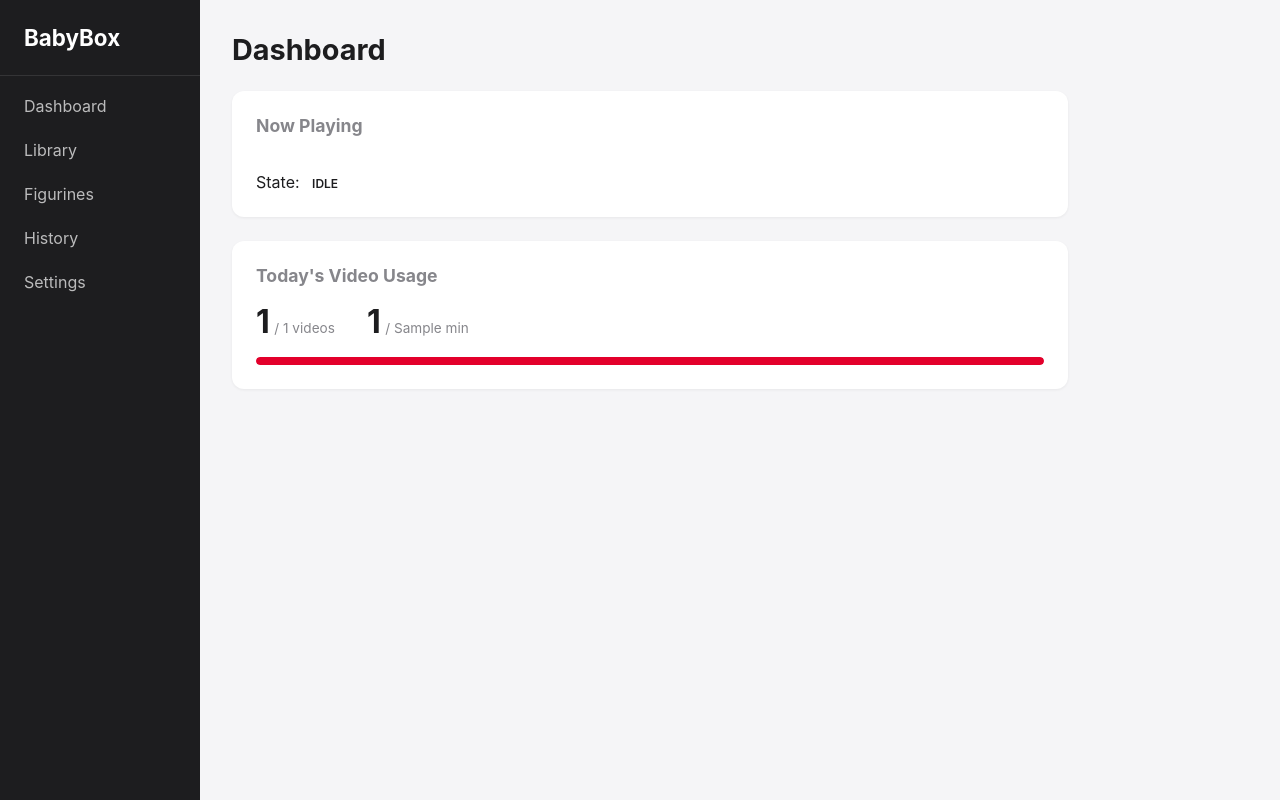
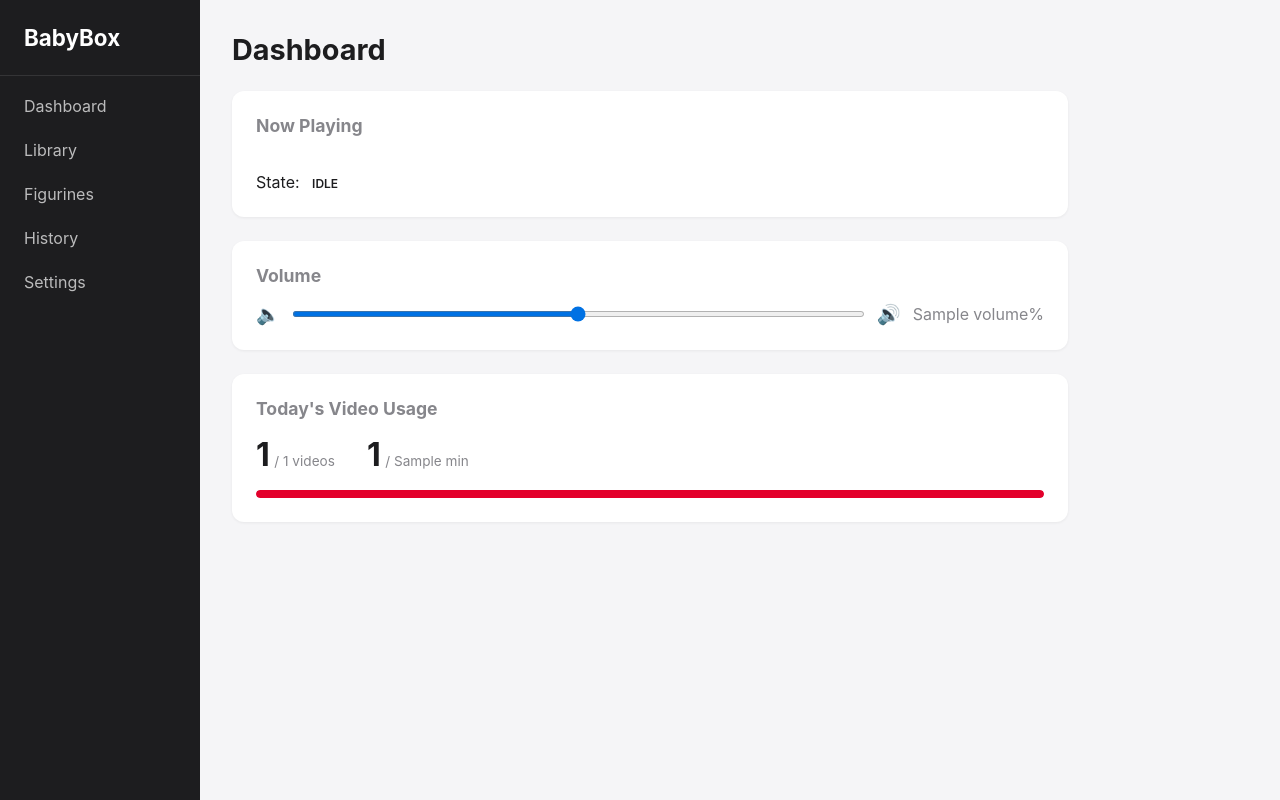
Before and after one commit to niconistal/BabyBox, a Flask app: template software/web/templates/dashboard.html in a window 1280 px wide. Run offline with Flask 3, Linux system fonts and the light colour scheme; the template is opened without the code that fills it: most values are stand-ins (such as "Sample title", 1, 10 or a date in 2020); parts of the project's set-up code (start-up, migrations or seed data) failed here and were passed over.

Commit message:
Add volume control to the app
A volume slider on the dashboard sets the mpv output level (0-100).

- player.py: Player takes a volume, passes it to mpv on creation and
  applies changes live via the mpv `volume` property; set_volume() clamps
  0-100.
- controller.py: expose volume / set_volume and report volume in status.
- web: POST /api/volume persists to settings and applies immediately;
  dashboard renders a slider (synced from status, but not while dragging).
- main.py: restore the saved volume on startup; config default is 80.

Verified: slider sets volume live during playback, persists across
restart, and mpv honors the level.

Co-Authored-By: Claude Opus 4.8 (1M context) <noreply@anthropic.com>

```diff
--- a/software/config.py
+++ b/software/config.py
@@ -39,6 +39,7 @@ DEFAULT_SETTINGS = {
     "daily_video_limit_minutes": "60",
     "limit_reset_hour": "6",
     "bt_speaker_mac": "",
+    "volume": "80",
 }
 
 # Web server
--- a/software/main.py
+++ b/software/main.py
@@ -6,6 +6,7 @@ import time
 from software import bluetooth
 from software.config import (
     BUTTON_POLL_INTERVAL,
+    DEFAULT_SETTINGS,
     RFID_POLL_INTERVAL,
     WEB_HOST,
     WEB_PORT,
@@ -61,8 +62,9 @@ def main():
     # Create hardware
     rfid, leds, buzzer, buttons = create_all()
 
-    # Create player and controller
-    player = Player()
+    # Create player and controller (restore saved volume)
+    volume = int(db.get_setting("volume") or DEFAULT_SETTINGS["volume"])
+    player = Player(volume=volume)
     controller = Controller(db, player, leds, buzzer)
 
     # Start RFID thread
--- a/software/web/static/style.css
+++ b/software/web/static/style.css
@@ -148,6 +148,20 @@ input, select {
 }
 input:focus, select:focus { outline: 2px solid var(--primary); border-color: transparent; }
 
+/* Volume slider */
+.volume-row { display: flex; align-items: center; gap: 0.75rem; }
+.volume-icon { font-size: 1.2rem; }
+.volume-row input[type="range"] {
+    flex: 1;
+    padding: 0;
+    border: none;
+    accent-color: var(--primary);
+    height: 6px;
+    cursor: pointer;
+}
+.volume-row input[type="range"]:focus { outline: none; }
+#volume-value { min-width: 3rem; text-align: right; font-variant-numeric: tabular-nums; color: var(--muted); }
+
 /* Media grid */
 .media-grid { display: flex; flex-direction: column; gap: 0.75rem; }
 .media-item {
--- a/software/web/templates/dashboard.html
+++ b/software/web/templates/dashboard.html
@@ -24,6 +24,16 @@
 </div>
 
 <div class="card">
+    <h2>Volume</h2>
+    <div class="volume-row">
+        <span class="volume-icon">🔈</span>
+        <input type="range" id="volume-slider" min="0" max="100" step="5" value="{{ status.volume }}">
+        <span class="volume-icon">🔊</span>
+        <span id="volume-value">{{ status.volume }}%</span>
+    </div>
+</div>
+
+<div class="card">
     <h2>Today's Video Usage</h2>
     <div class="stats-row">
         <div class="stat">
@@ -44,11 +54,28 @@
 
 {% block scripts %}
 <script>
+    // Volume slider
+    const volSlider = document.getElementById('volume-slider');
+    const volValue = document.getElementById('volume-value');
+    volSlider.addEventListener('input', () => { volValue.textContent = volSlider.value + '%'; });
+    volSlider.addEventListener('change', async () => {
+        await fetch('/api/volume', {
+            method: 'POST',
+            headers: { 'Content-Type': 'application/json' },
+            body: JSON.stringify({ volume: parseInt(volSlider.value, 10) }),
+        });
+    });
+
     // Poll status every 3 seconds
     setInterval(async () => {
         const res = await fetch('/api/status');
         const s = await res.json();
         document.getElementById('state-badge').textContent = s.state;
+        // Keep slider in sync (e.g. changed from another device), but not while dragging
+        if (document.activeElement !== volSlider && s.volume != null) {
+            volSlider.value = s.volume;
+            volValue.textContent = s.volume + '%';
+        }
         document.getElementById('video-count').textContent = s.video_stats.count;
         document.getElementById('video-minutes').textContent = s.video_stats.total_minutes;
 
```
Also changed, not shown: software/controller.py (+8 -0 lines), software/player.py (+19 -1 lines), software/web/app.py (+12 -0 lines).
